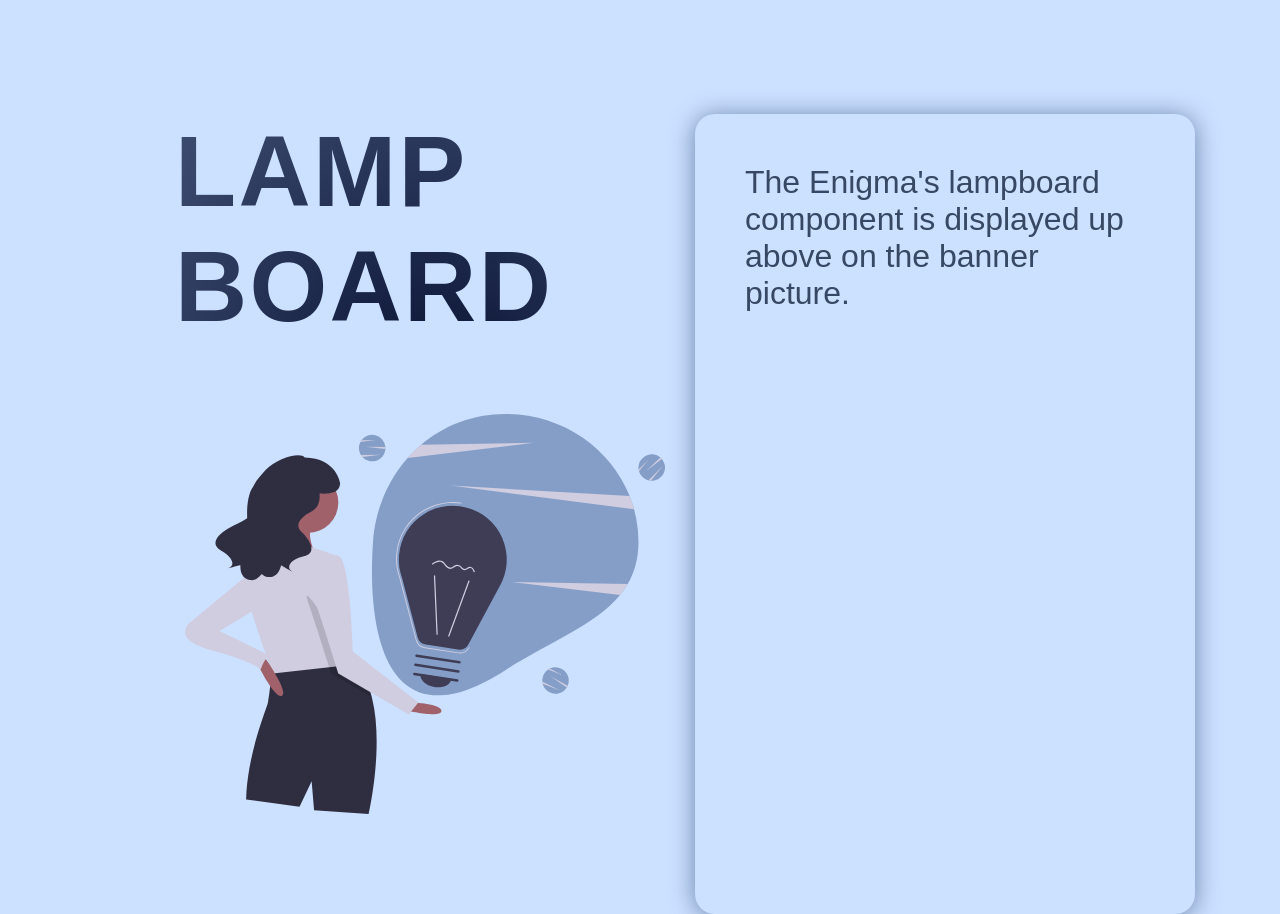
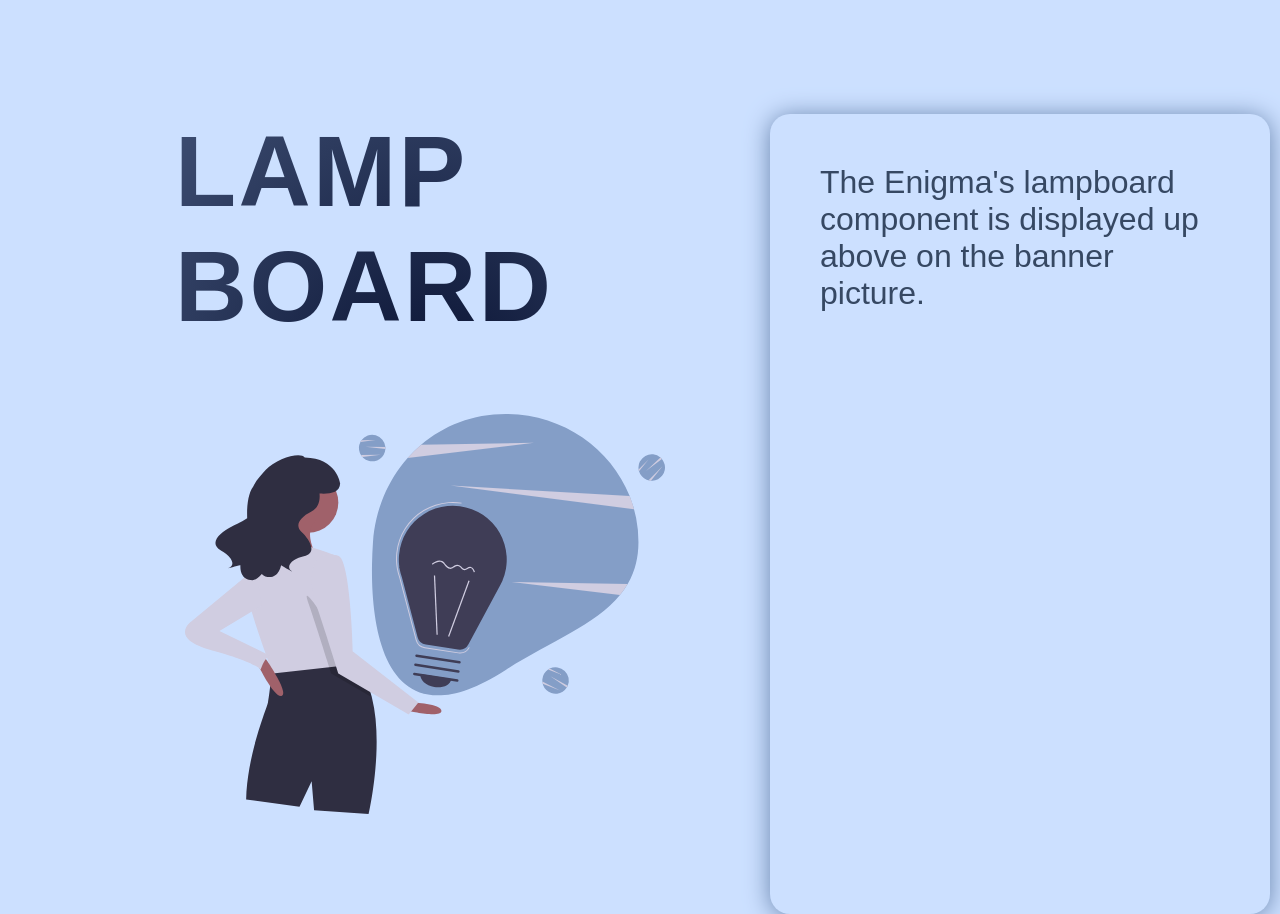
Before and after one commit to IlianaGenova/Enigma-WEBD, a website: page app/original.html in a window 1280 px wide. Shown: the part 1216-2130 px from the top of the page. Drawn offline with Linux system fonts and the light colour scheme.

Commit message:
yet another one little line i missed

```diff
--- a/app/scss/original.scss
+++ b/app/scss/original.scss
@@ -90,6 +90,9 @@
 		grid-column: 6/10;
 		grid-row: 6/8;
 
+		.info-card {
+			float: right;
+		}
 	}
 
 
```
Also changed, not shown: app/css/code-sheet.css, app/css/original.css.
